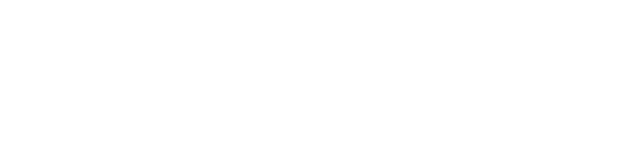
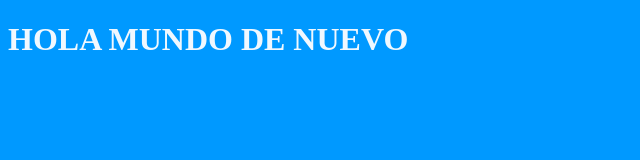
Before and after one commit to pablomontero/pruebas-git, a plain HTML site: page index.html in a window 1280 px wide. Shown: the whole page, without its empty margins (0-640 px from the left). Drawn offline with Linux system fonts and the light colour scheme.

Commit message:
fondo y tamaño texto

```diff
--- /dev/null
+++ b/css/misestilo.css
@@ -0,0 +1,4 @@
+body{
+    background-color: #09f;
+    color:aliceblue;
+}
--- a/index.html
+++ b/index.html
@@ -4,8 +4,9 @@
     <meta charset="UTF-8">
     <meta name="viewport" content="width=device-width, initial-scale=1.0">
     <title>Document</title>
+    <link rel="stylesheet" href="css/misestilo.css">
 </head>
 <body>
-
+    <h1>HOLA MUNDO DE NUEVO</h1>
 </body>
 </html>
```
Also changed, not shown: js/micodigo.js (added).
